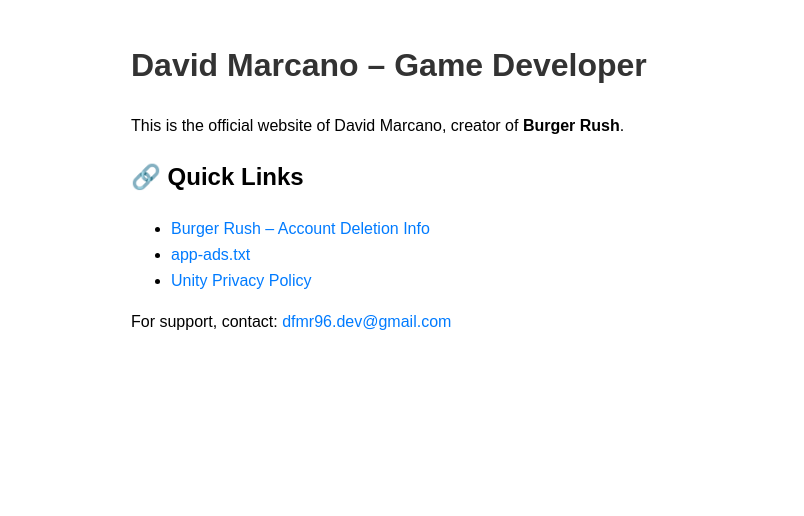
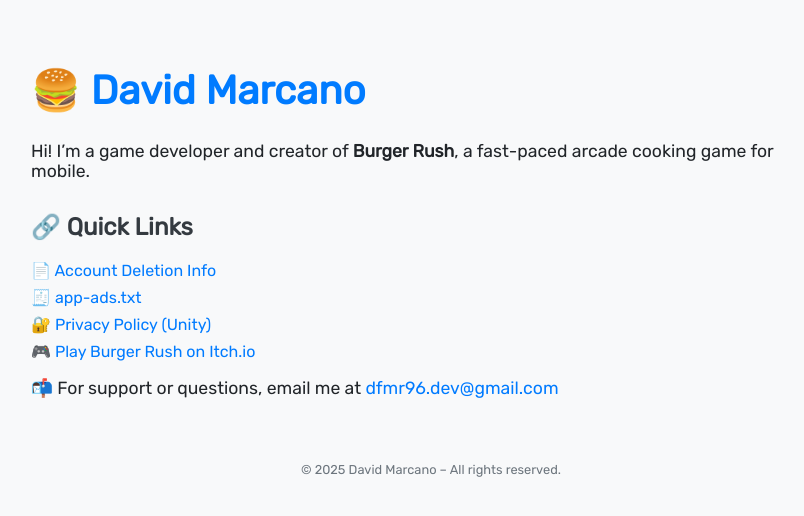
Before and after one commit to dfmr96/dfmr96.github.io, a plain HTML site: page index.html in a window 1280 px wide. Shown: the whole page, without its empty margins (209-1013 px from the left). Drawn offline with Linux system fonts and the light colour scheme.

Commit message:
Update index.html

```diff
--- a/index.html
+++ b/index.html
@@ -4,24 +4,77 @@
   <meta charset="UTF-8">
   <title>David Marcano – Game Developer</title>
   <meta name="viewport" content="width=device-width, initial-scale=1.0">
+  <link href="https://fonts.googleapis.com/css2?family=Rubik&display=swap" rel="stylesheet">
   <style>
-    body { font-family: sans-serif; max-width: 600px; margin: 40px auto; padding: 0 20px; line-height: 1.6; }
-    h1 { color: #333; }
-    a { color: #007bff; text-decoration: none; }
-    a:hover { text-decoration: underline; }
+    body {
+      margin: 0;
+      padding: 40px 20px;
+      font-family: 'Rubik', sans-serif;
+      background: #f8f9fa;
+      color: #212529;
+      max-width: 800px;
+      margin-left: auto;
+      margin-right: auto;
+    }
+
+    h1 {
+      font-size: 2.5rem;
+      color: #007BFF;
+    }
+
+    h2 {
+      margin-top: 2rem;
+      color: #343a40;
+    }
+
+    p {
+      font-size: 1.1rem;
+    }
+
+    ul {
+      list-style-type: none;
+      padding: 0;
+    }
+
+    li {
+      margin: 0.5rem 0;
+    }
+
+    a {
+      color: #007BFF;
+      text-decoration: none;
+    }
+
+    a:hover {
+      text-decoration: underline;
+    }
+
+    .footer {
+      margin-top: 4rem;
+      font-size: 0.8rem;
+      color: #6c757d;
+      text-align: center;
+    }
   </style>
 </head>
 <body>
-  <h1>David Marcano – Game Developer</h1>
-  <p>This is the official website of David Marcano, creator of <strong>Burger Rush</strong>.</p>
+
+  <h1>🍔 David Marcano</h1>
+  <p>Hi! I’m a game developer and creator of <strong>Burger Rush</strong>, a fast-paced arcade cooking game for mobile.</p>
 
   <h2>🔗 Quick Links</h2>
   <ul>
-    <li><a href="https://dfmr96.github.io/burgerrush-delete">Burger Rush – Account Deletion Info</a></li>
-    <li><a href="https://dfmr96.github.io/app-ads.txt">app-ads.txt</a></li>
-    <li><a href="https://unity.com/legal/privacy-policy" target="_blank">Unity Privacy Policy</a></li>
+    <li>📄 <a href="https://dfmr96.github.io/burgerrush-delete">Account Deletion Info</a></li>
+    <li>🧾 <a href="https://dfmr96.github.io/app-ads.txt">app-ads.txt</a></li>
+    <li>🔐 <a href="https://unity.com/legal/privacy-policy" target="_blank">Privacy Policy (Unity)</a></li>
+    <li>🎮 <a href="https://dfmr96.itch.io/burger-rush" target="_blank">Play Burger Rush on Itch.io</a></li>
   </ul>
 
-  <p>For support, contact: <a href="mailto:dfmr96.dev@gmail.com">dfmr96.dev@gmail.com</a></p>
+  <p>📬 For support or questions, email me at <a href="mailto:dfmr96.dev@gmail.com">dfmr96.dev@gmail.com</a></p>
+
+  <div class="footer">
+    &copy; 2025 David Marcano – All rights reserved.
+  </div>
+
 </body>
 </html>
```
